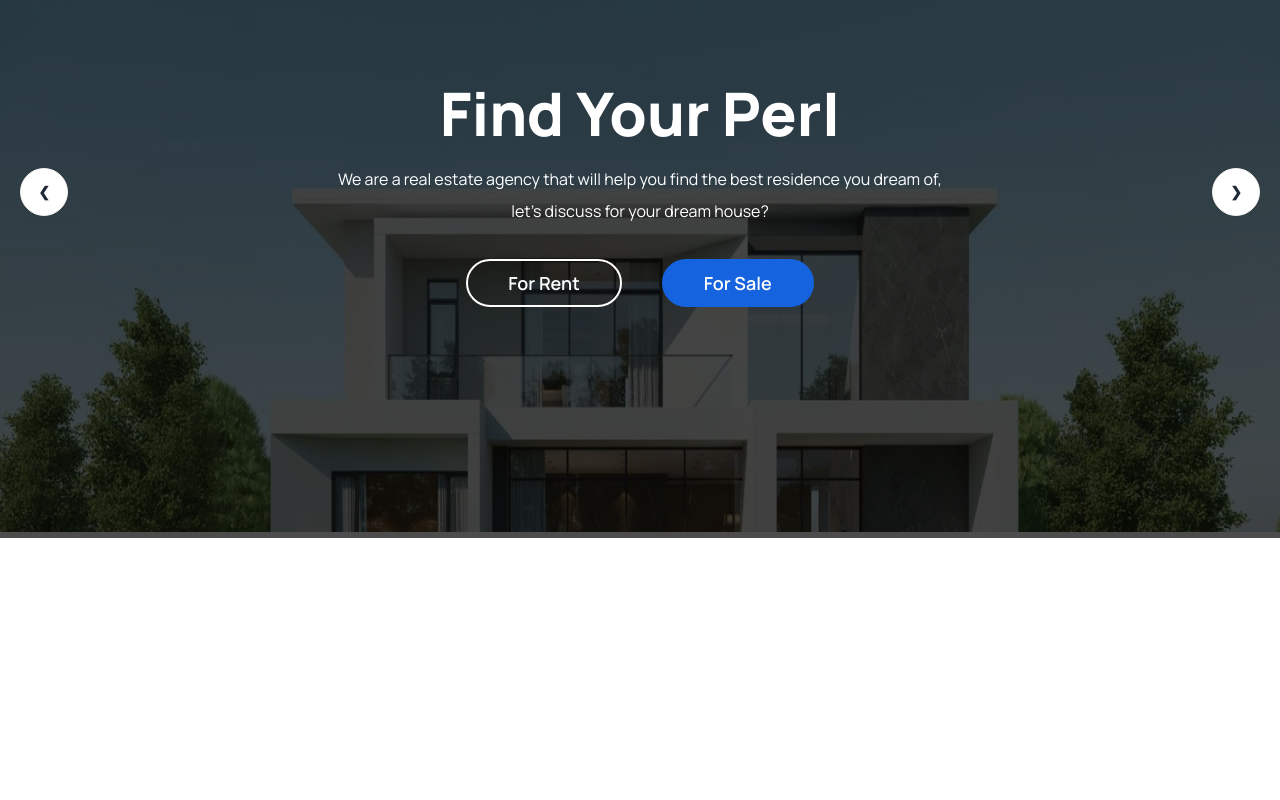
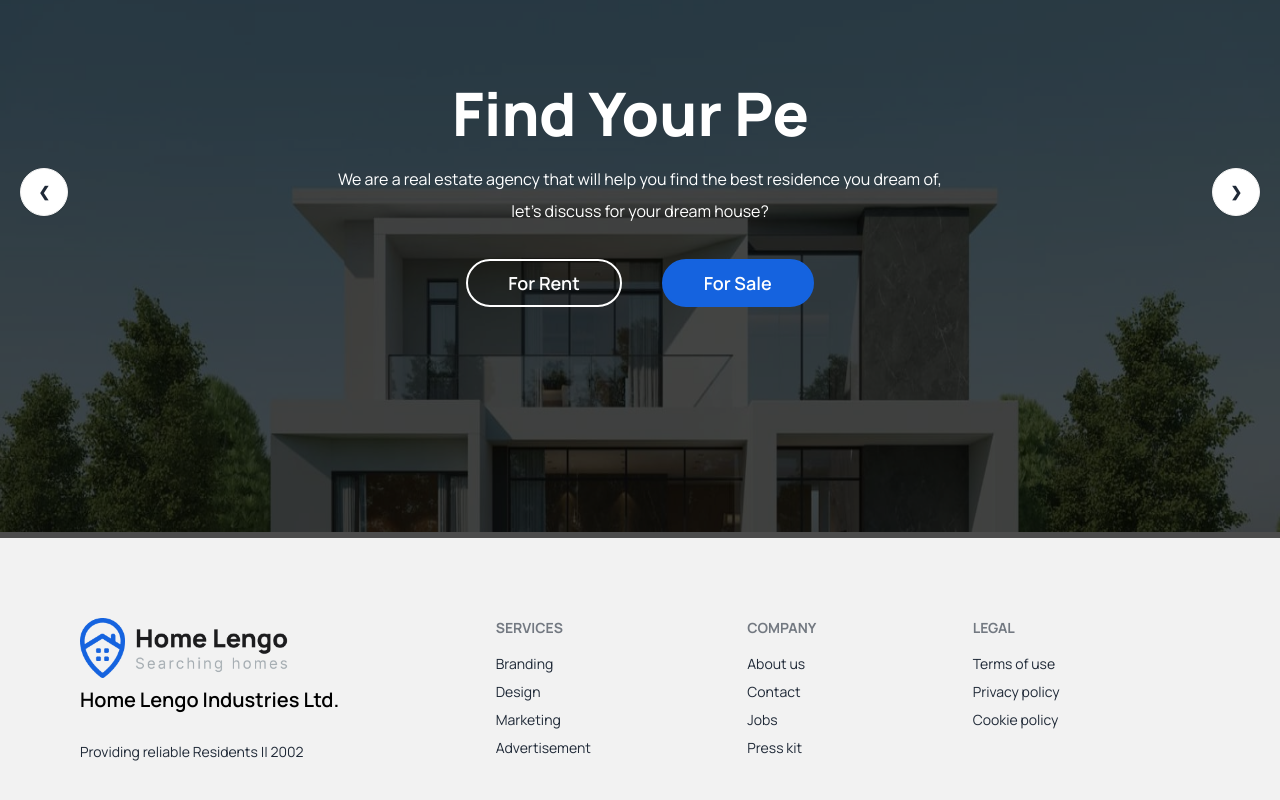
Before and after one commit to mdselimme/Real-Estate-Website-Frontend, a React (Vite) app: page / in a window 1280 px wide. Shown: the part 256-1056 px from the top of the page. Before the commit the page ends 800 px from the top, so only its background shows below. Built offline with nearby package versions, Linux system fonts and the light colour scheme.

Commit message:
add-footer-section

```diff
--- a/src/Components/Main/Root/Root.jsx
+++ b/src/Components/Main/Root/Root.jsx
@@ -1,11 +1,13 @@
 import { Outlet } from "react-router";
 import Header from "../../Shared/Header/Header";
+import Footer from "../../Shared/Footer/Footer";
 
 const Root = () => {
   return (
     <div>
       <Header></Header>
       <Outlet></Outlet>
+      <Footer></Footer>
     </div>
   );
 };
--- /dev/null
+++ b/src/Components/Shared/Footer/Footer.jsx
@@ -0,0 +1,41 @@
+import CompanyLogo from "../../../assets/images/header-logo.png";
+
+const Footer = () => {
+  return (
+    <div className="bg-base-200 text-base-content p-20">
+      <div className="container mx-auto">
+        <footer className="footer">
+          <aside>
+            <img src={CompanyLogo} className="w-52" alt="company-logo" />
+            <h3 className="text-black font-semibold text-xl">
+              Home Lengo Industries Ltd.
+            </h3>
+            <p className="mt-5">Providing reliable Residents || 2002</p>
+          </aside>
+          <nav>
+            <h6 className="footer-title">Services</h6>
+            <a className="link link-hover">Branding</a>
+            <a className="link link-hover">Design</a>
+            <a className="link link-hover">Marketing</a>
+            <a className="link link-hover">Advertisement</a>
+          </nav>
+          <nav>
+            <h6 className="footer-title">Company</h6>
+            <a className="link link-hover">About us</a>
+            <a className="link link-hover">Contact</a>
+            <a className="link link-hover">Jobs</a>
+            <a className="link link-hover">Press kit</a>
+          </nav>
+          <nav>
+            <h6 className="footer-title">Legal</h6>
+            <a className="link link-hover">Terms of use</a>
+            <a className="link link-hover">Privacy policy</a>
+            <a className="link link-hover">Cookie policy</a>
+          </nav>
+        </footer>
+      </div>
+    </div>
+  );
+};
+
+export default Footer;
```
